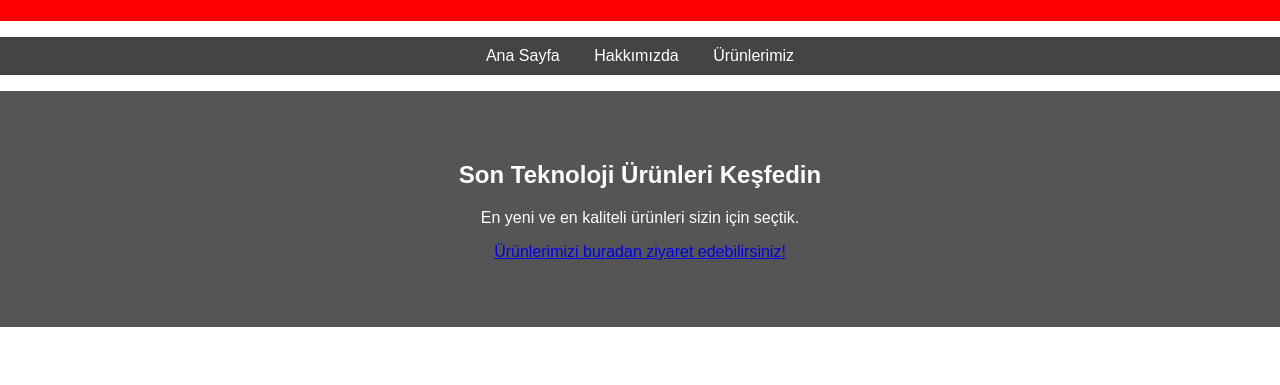
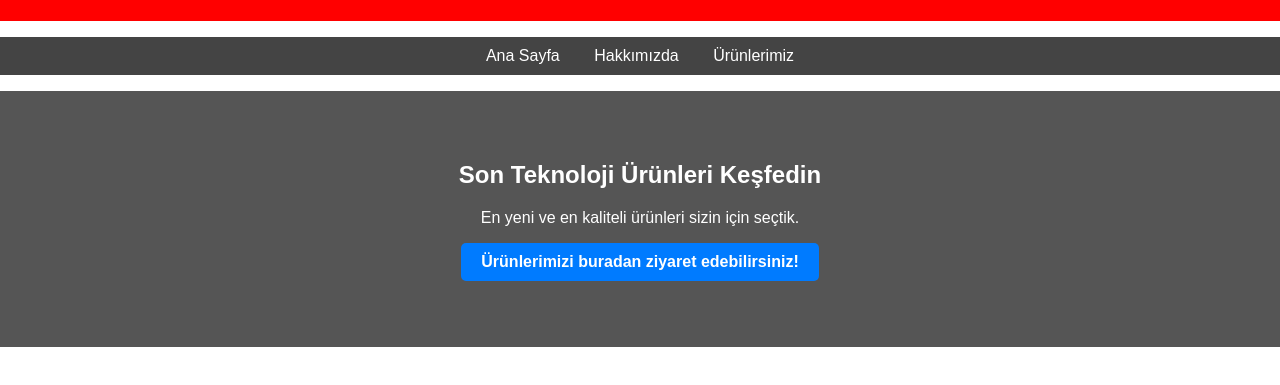
Before and after one commit to bey-001/techno-store, a plain HTML site: page site/index.html in a window 1280 px wide. Shown: the part 99-484 px from the top of the page. Drawn offline with Linux system fonts and the light colour scheme; files that its build step writes are made by us from their sources.

Commit message:
Update style.css

```diff
--- a/style.css
+++ b/style.css
@@ -28,6 +28,22 @@ nav ul li a {
     text-decoration: none;
 }
 
+.button-link {
+    display: inline-block;
+    background-color: #007bff;
+    color: white;
+    text-decoration: none;
+    padding: 10px 20px;
+    border-radius: 5px;
+    font-size: 16px;
+    font-weight: bold;
+}
+
+.button-link:hover {
+    background-color: #0056b3;
+    color: #f4f4f4;
+}
+
 .hero {
     background: #555;
     color: white;
```
